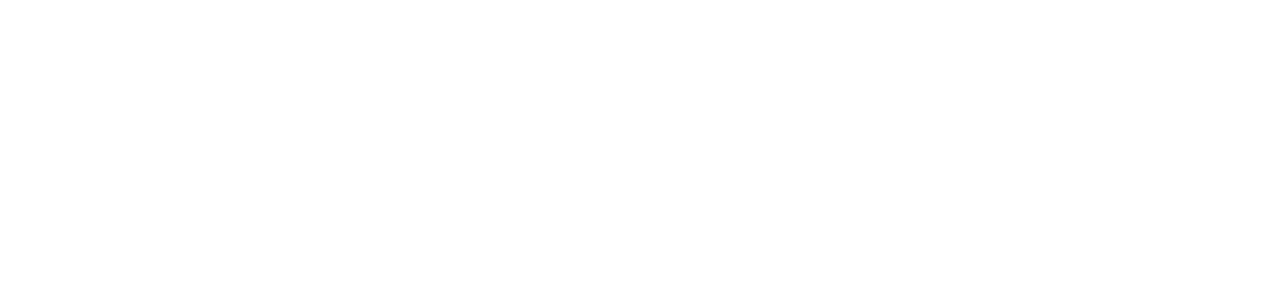
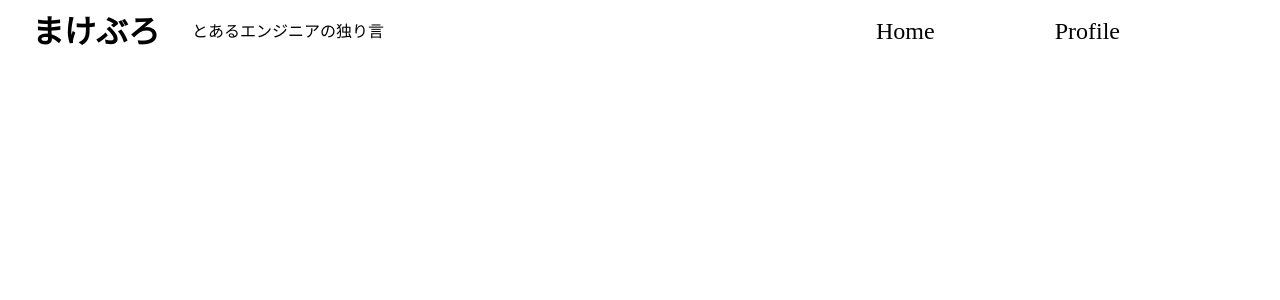
Before and after one commit to choimake/choimake-blog, a Next.js app: page / in a window 1280 px wide. Shown: the top 300 px of the page. Built offline with nearby package versions, Linux system fonts and the light colour scheme.

Commit message:
headerのレイアウト実装

```diff
--- /dev/null
+++ b/components/header.module.scss
@@ -0,0 +1,37 @@
+.header {
+  background-color: #ffffff;
+  display: flex;
+  justify-content: space-between;
+  height: 64px;
+  width: 100%;
+}
+
+.titles {
+  display: flex;
+
+  &Title {
+    font-size: 32px;
+    margin: auto 32px auto 32px;
+  }
+
+  &SubTitle {
+    font-size: 16px;
+    margin: auto 0 auto 0;
+  }
+}
+
+.nav {
+  &List {
+    display: flex;
+    justify-content: center;
+    align-items: center;
+    height: 64px;
+    list-style-type: none;
+    margin: 0 160px 0 0;
+  }
+
+  &Item {
+    font-size: 24px;
+    margin: 0 0 0 120px;
+  }
+}
--- /dev/null
+++ b/components/header.tsx
@@ -0,0 +1,27 @@
+import styles from './header.module.scss';
+
+type Props = {
+  title: string;
+  subTitle: string;
+};
+
+const Header = ({ title, subTitle }: Props): JSX.Element => {
+  return (
+    <>
+      <header className={styles.header}>
+        <div className={styles.titles}>
+          <h1 className={styles.titlesTitle}>{title}</h1>
+          <p className={styles.titlesSubTitle}>{subTitle}</p>
+        </div>
+        <nav className={styles.nav}>
+          <ul className={styles.navList}>
+            <li className={styles.navItem}>Home</li>
+            <li className={styles.navItem}>Profile</li>
+          </ul>
+        </nav>
+      </header>
+    </>
+  );
+};
+
+export default Header;
--- a/pages/index.tsx
+++ b/pages/index.tsx
@@ -1,5 +1,6 @@
 import Head from 'next/head';
 import Meta from '../components/meta';
+import Header from '../components/header';
 
 function Index(): JSX.Element {
   return (
@@ -8,6 +9,7 @@
       <Head>
         <title>Index</title>
       </Head>
+      <Header title="まけぶろ" subTitle="とあるエンジニアの独り言"></Header>
     </>
   );
 }
--- a/styles/globals.scss
+++ b/styles/globals.scss
@@ -1 +1,6 @@
 @import '~normalize.css';
+
+* {
+  margin: 0;
+  padding: 0;
+}
```
